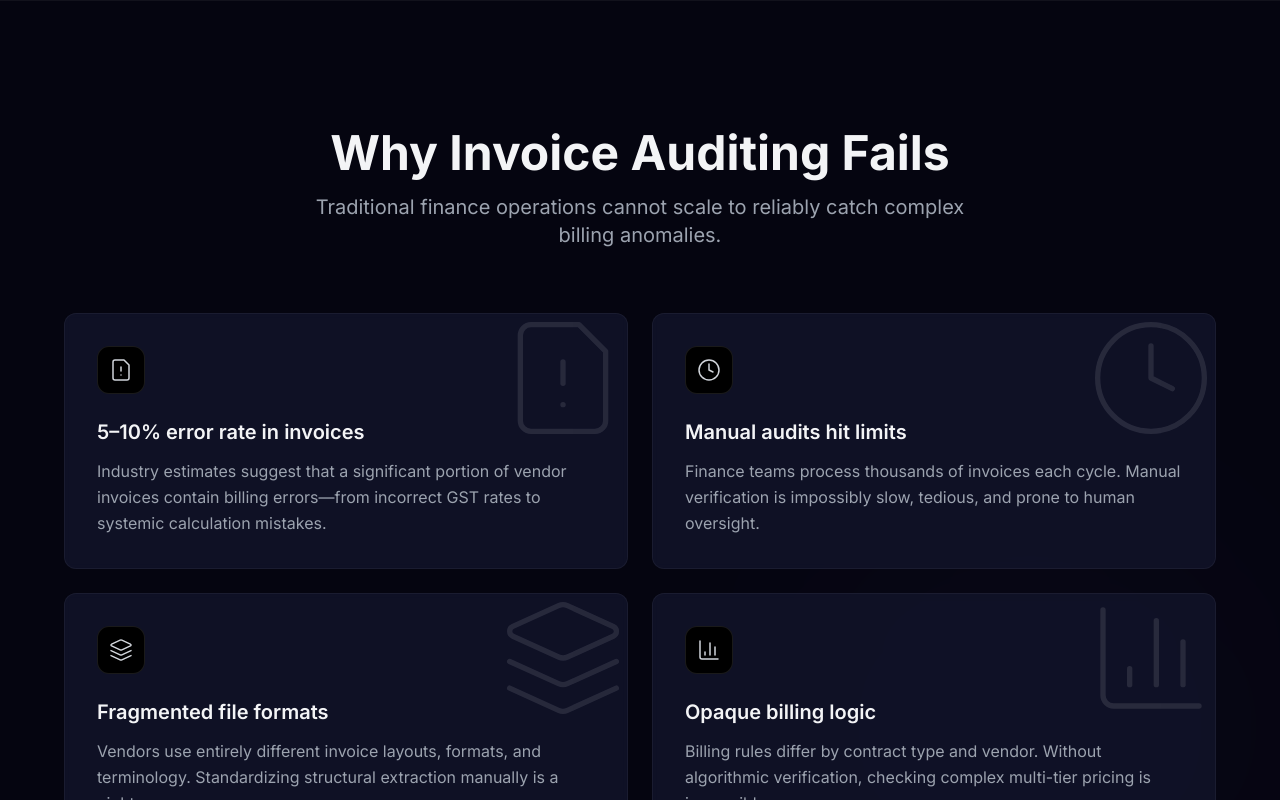
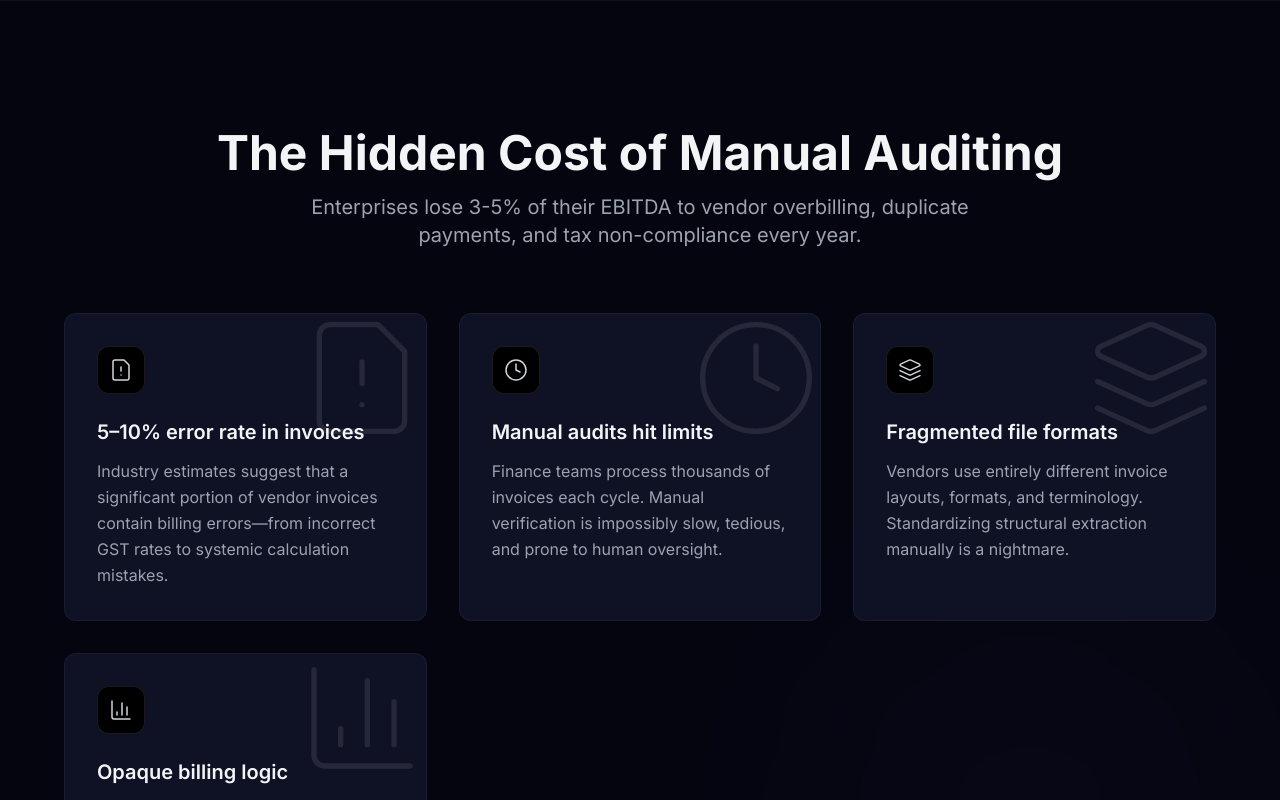
Before and after one commit to sanskriti1019/AI-Invoice-Auditor-, a Next.js app: page / in a window 1280 px wide. Shown: the part 800-1600 px from the top of the page. Built offline with nearby package versions, Linux system fonts and the light colour scheme.

Commit message:
fix: restore dashboard visibility and implement real CSV download

```diff
--- a/src/app/globals.css
+++ b/src/app/globals.css
@@ -107,17 +107,6 @@
       0 0 20px rgba(59, 130, 246, 0.15);
   }
 
-  /* ── Section fade-in via Intersection Observer (add .reveal to elements) ── */
-  .reveal {
-    opacity: 0;
-    transform: translateY(24px);
-    transition: opacity 0.7s ease, transform 0.7s ease;
-  }
-  .reveal.visible {
-    opacity: 1;
-    transform: translateY(0);
-  }
-
   /* ── Custom dark scrollbar ── */
   ::-webkit-scrollbar {
     width: 6px;
--- a/src/app/page.tsx
+++ b/src/app/page.tsx
@@ -21,24 +21,12 @@ export default function Home() {
   const [processedData, setProcessedData] = useState<any[]>([]); // Using any for simplicity, usually match AnalysisResult[]
   const isDesktop = useMedia("(min-width: 1024px)", true);
 
-  // Prevent scrolling while intro is active and handle reveal animations
+  // Prevent scrolling while intro is active
   useEffect(() => {
     if (showIntro) {
       document.body.style.overflow = "hidden";
     } else {
       document.body.style.overflow = "auto";
-
-      // Initialize intersection observer for 'reveal' elements
-      const observer = new IntersectionObserver((entries) => {
-        entries.forEach(entry => {
-          if (entry.isIntersecting) {
-            entry.target.classList.add('visible');
-          }
-        });
-      }, { threshold: 0.1 });
-
-      document.querySelectorAll('.reveal').forEach(el => observer.observe(el));
-      return () => observer.disconnect();
     }
   }, [showIntro]);
 
--- a/src/components/sections/Dashboard.tsx
+++ b/src/components/sections/Dashboard.tsx
@@ -90,17 +90,24 @@ export default function Dashboard({ data = [] }: DashboardProps) {
   })() : errorTypeData;
 
   return (
-    <section id="dashboard" className="py-24 md:py-32 px-6 bg-dark-900 border-y border-white/5 relative overflow-hidden reveal">
+    <motion.section
+      id="dashboard"
+      initial={{ opacity: 0, y: 30 }}
+      whileInView={{ opacity: 1, y: 0 }}
+      viewport={{ once: true, margin: "-100px" }}
+      transition={{ duration: 0.8 }}
+      className="py-24 md:py-32 px-6 bg-dark-900 border-y border-white/5 relative overflow-hidden"
+    >
       {/* Background elements */}
       <div className="absolute top-0 right-1/4 w-96 h-96 bg-primary/10 rounded-full blur-[120px] pointer-events-none"></div>
       <div className="absolute bottom-0 left-1/4 w-96 h-96 bg-accent-purple/10 rounded-full blur-[120px] pointer-events-none"></div>
 
       <div className="max-w-6xl mx-auto relative z-10">
         <motion.div
+          variants={staggerContainer}
           initial="hidden"
           whileInView="visible"
-          viewport={{ once: true, margin: "-100px" }}
-          variants={staggerContainer}
+          viewport={{ once: true }}
           className="text-center mb-16"
         >
           <motion.h2
@@ -147,7 +154,7 @@ export default function Dashboard({ data = [] }: DashboardProps) {
             whileInView={{ opacity: 1, scale: 1 }}
             viewport={{ once: true }}
             transition={{ delay: 0.2 }}
-            className="glass-panel p-6 border border-white/5 lg:col-span-1 reveal"
+            className="glass-panel p-6 border border-white/5 lg:col-span-1"
           >
             <h3 className="text-lg font-semibold text-gray-200 mb-6 flex items-center gap-2">
               <span className="w-2 h-2 rounded-full bg-accent-purple animate-pulse"></span>
@@ -266,6 +273,6 @@ export default function Dashboard({ data = [] }: DashboardProps) {
           </motion.div>
         </div>
       </div>
-    </section>
+    </motion.section>
   );
 }
--- a/src/components/sections/Demo.tsx
+++ b/src/components/sections/Demo.tsx
@@ -120,8 +120,37 @@ export default function Demo({ onProcessed }: { onProcessed?: (results: Analysis
     setExpandedId(prev => prev === id ? null : id);
   };
 
+  const handleDownloadReport = () => {
+    if (processedResults.length === 0) return;
+
+    // Create CSV content
+    const headers = ["Vendor", "Invoice #", "Date", "Total Billed", "Potential Overcharge", "Issues Found"];
+    const rows = processedResults.map(file => {
+      const res = file.result!;
+      return [
+        res.extracted.vendorName,
+        res.extracted.invoiceNumber,
+        res.extracted.invoiceDate,
+        res.summary.totalBilled,
+        res.summary.potentialOvercharge,
+        res.discrepancies.length
+      ].join(",");
+    });
+
+    const csvContent = [headers.join(","), ...rows].join("\n");
+    const blob = new Blob([csvContent], { type: "text/csv" });
+    const url = window.URL.createObjectURL(blob);
+    const a = document.createElement("a");
+    a.setAttribute("hidden", "");
+    a.setAttribute("href", url);
+    a.setAttribute("download", `audit-report-${new Date().toISOString().split('T')[0]}.csv`);
+    document.body.appendChild(a);
+    a.click();
+    document.body.removeChild(a);
+  };
+
   return (
-    <section id="demo" className="py-24 md:py-32 px-6 bg-dark">
+    <section id="demo" className="py-24 md:py-32 px-6 bg-dark overflow-hidden">
       <div className="max-w-6xl mx-auto">
         <motion.div
           initial={{ opacity: 0, y: 20 }}
@@ -148,11 +177,11 @@ export default function Demo({ onProcessed }: { onProcessed?: (results: Analysis
             <h3 className="text-xl font-bold text-gray-100">Batch Processing Pipeline</h3>
             {processedResults.length > 0 && !isProcessingBatch && (
               <button
-                className="flex items-center gap-2 px-4 py-2 rounded-lg bg-primary hover:bg-primary-hover text-white transition-colors text-sm font-semibold"
-                onClick={() => alert("Downloading Audit Report (PDF/CSV) - Mock Action")}
+                className="flex items-center gap-2 px-6 py-2.5 rounded-xl bg-primary hover:bg-primary/90 text-white transition-all text-sm font-semibold glow-cyan hover:scale-105 active:scale-95"
+                onClick={handleDownloadReport}
               >
                 <Download className="w-4 h-4" />
-                Download Audit Report
+                Download CSV Report
               </button>
             )}
           </div>
--- a/src/components/sections/HowItWorks.tsx
+++ b/src/components/sections/HowItWorks.tsx
@@ -34,19 +34,16 @@ const steps = [
 ];
 
 export default function HowItWorks() {
-  const ref = useRef(null);
-  const isInView = useInView(ref, { once: true, margin: "-100px" });
-
   return (
-    <section className="py-24 md:py-32 px-6 bg-dark relative overflow-hidden reveal">
+    <section className="py-24 md:py-32 px-6 bg-dark relative overflow-hidden">
       {/* Background glow */}
       <div className="absolute top-1/2 left-0 w-96 h-96 bg-primary/5 rounded-full blur-[100px] -translate-y-1/2"></div>
 
       <div className="max-w-6xl mx-auto relative z-10">
         <motion.div
-          ref={ref}
           initial="hidden"
-          animate={isInView ? "visible" : "hidden"}
+          whileInView="visible"
+          viewport={{ once: true, margin: "-100px" }}
           variants={staggerContainer}
           className="text-center mb-16"
         >
@@ -65,9 +62,9 @@ export default function HowItWorks() {
         </motion.div>
 
         <motion.div
-          ref={ref}
           initial="hidden"
-          animate={isInView ? "visible" : "hidden"}
+          whileInView="visible"
+          viewport={{ once: true }}
           variants={staggerContainer}
           className="space-y-8 max-w-4xl mx-auto"
         >
--- a/src/components/sections/Problem.tsx
+++ b/src/components/sections/Problem.tsx
@@ -35,17 +35,15 @@ const problems = [
 ];
 
 export default function Problem() {
-  const ref = useRef(null);
-  const isInView = useInView(ref, { once: true, margin: "-100px" });
-
   return (
-    <section ref={ref} className="py-24 md:py-32 px-6 bg-dark-900 border-y border-white/5 relative reveal">
+    <section className="py-24 md:py-32 px-6 bg-dark-900 border-y border-white/5 relative">
       <div className="absolute right-0 bottom-0 w-[500px] h-[500px] bg-accent-purple/5 opacity-50 blur-[120px] rounded-full pointer-events-none"></div>
 
       <div className="max-w-6xl mx-auto relative z-10">
         <motion.div
           initial="hidden"
-          animate={isInView ? "visible" : "hidden"}
+          whileInView="visible"
+          viewport={{ once: true, margin: "-100px" }}
           variants={staggerContainer}
           className="text-center mb-16"
         >
@@ -53,21 +51,22 @@ export default function Problem() {
             variants={fadeInUp}
             className="text-4xl md:text-5xl font-bold text-gray-100 mb-4"
           >
-            Why Invoice Auditing Fails
+            The Hidden Cost of Manual Auditing
           </motion.h2>
           <motion.p
             variants={fadeInUp}
             className="text-xl text-gray-400 max-w-2xl mx-auto"
           >
-            Traditional finance operations cannot scale to reliably catch complex billing anomalies.
+            Enterprises lose 3-5% of their EBITDA to vendor overbilling, duplicate payments, and tax non-compliance every year.
           </motion.p>
         </motion.div>
 
         <motion.div
           initial="hidden"
-          animate={isInView ? "visible" : "hidden"}
+          whileInView="visible"
+          viewport={{ once: true }}
           variants={staggerContainer}
-          className="grid md:grid-cols-2 gap-6"
+          className="grid md:grid-cols-3 gap-8"
         >
           {problems.map((problem, i) => (
             <motion.div key={i} variants={fadeInUp}>
--- a/src/components/sections/WhatItChecks.tsx
+++ b/src/components/sections/WhatItChecks.tsx
@@ -60,16 +60,13 @@ const checks = [
 ];
 
 export default function WhatItChecks() {
-  const ref = useRef(null);
-  const isInView = useInView(ref, { once: true, margin: "-100px" });
-
   return (
-    <section className="py-24 md:py-32 px-6 bg-dark reveal">
+    <section className="py-24 md:py-32 px-6 bg-dark">
       <div className="max-w-6xl mx-auto">
         <motion.div
-          ref={ref}
           initial="hidden"
-          animate={isInView ? "visible" : "hidden"}
+          whileInView="visible"
+          viewport={{ once: true, margin: "-100px" }}
           variants={staggerContainer}
           className="text-center mb-16"
         >
@@ -88,9 +85,9 @@ export default function WhatItChecks() {
         </motion.div>
 
         <motion.div
-          ref={ref}
           initial="hidden"
-          animate={isInView ? "visible" : "hidden"}
+          whileInView="visible"
+          viewport={{ once: true }}
           variants={staggerContainer}
           className="grid sm:grid-cols-2 lg:grid-cols-3 gap-6"
         >
```
